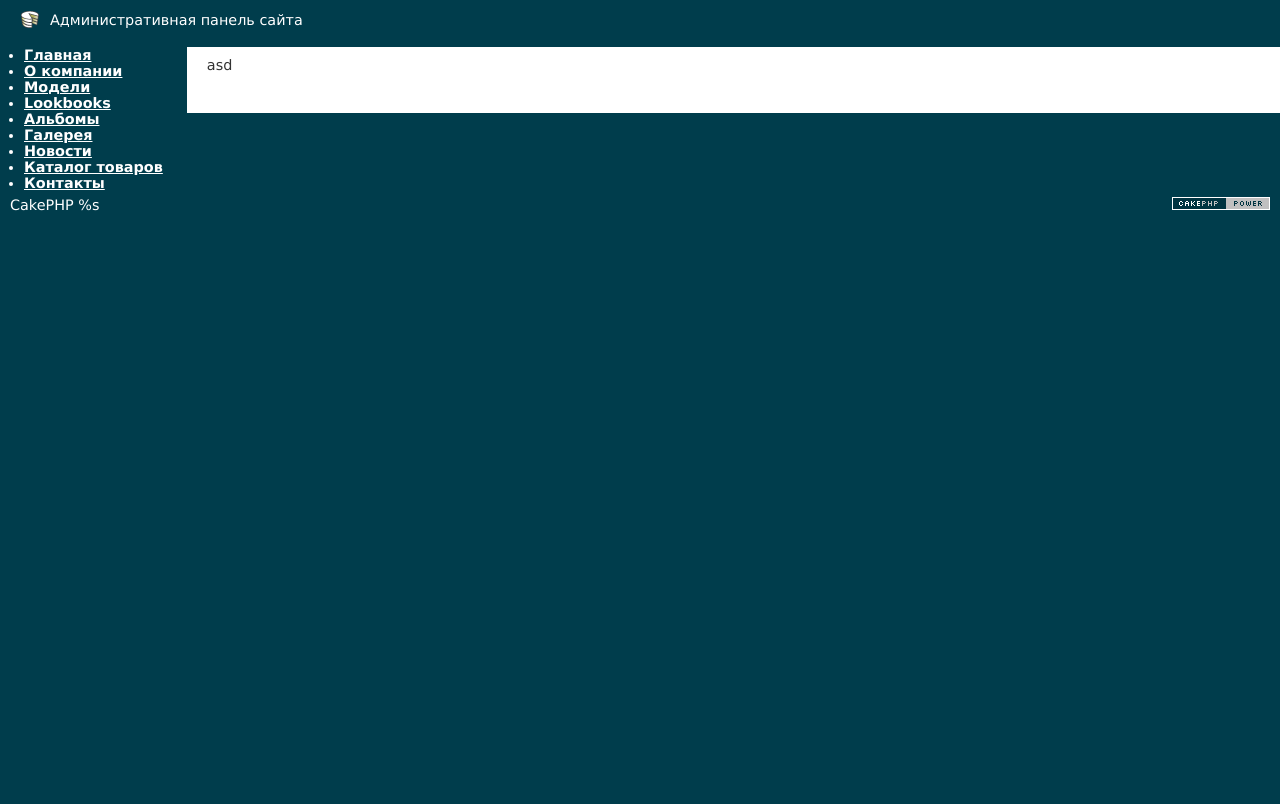
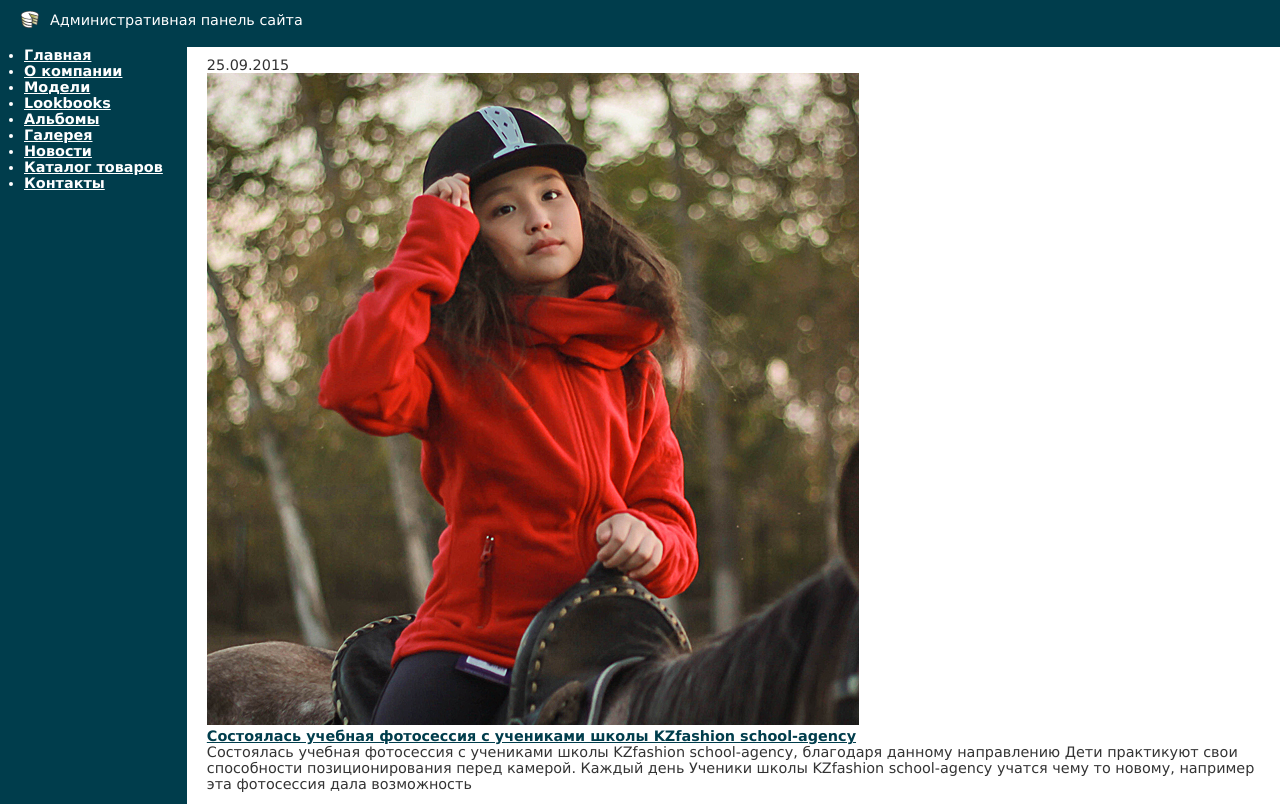
Before and after one commit to nuralys/kazfashion, a CakePHP app: the page made by app/View/News/view.ctp in a window 1280 px wide. Shown: the top 804 px of the page. Run offline with PHP 8.4 and a stand-in for CakePHP, Linux system fonts and the light colour scheme; the template is opened without the code that fills it, so the values that code supplies are empty; some libraries are stand-ins or nearby versions.

Commit message:
Добавление страницы новостей

```diff
--- a/app/View/News/view.ctp
+++ b/app/View/News/view.ctp
@@ -1 +1,24 @@
-asd
+<div class="content">
+				<div class="news_item">
+					<div class="date">25.09.2015</div>
+					<div class="news_item_img">
+						<a href=""><img src="img/news2.jpg" alt=""></a>
+						<div class="news_item_img_shadow">
+
+						</div>
+					</div>
+					<div class="news_item_title"><a href="">Cостоялась учебная фотосессия с учениками школы KZfashion school-agency</a></div>
+					<div class="news_item_des">
+						<p>
+							Cостоялась учебная фотосессия с учениками школы KZfashion school-agency, благодаря данному направлению Дети практикуют свои способности позиционирования перед камерой. Каждый день Ученики школы KZfashion school-agency учатся чему то новому, например эта фотосессия дала возможность
+						</p>
+					</div>
+					<img src="img/news_2lvl.jpg" alt="">
+					<div class="news_item_des">
+						<p>
+							Cостоялась учебная фотосессия с учениками школы KZfashion school-agency, благодаря данному направлению Дети практикуют свои способности позиционирования перед камерой. Каждый день Ученики школы KZfashion school-agency учатся чему то новому, например эта фотосессия дала возможность
+						</p>
+					</div>
+				</div>
+			</div>
+			<?php echo $this->element('sidebar'); ?>
```
Also changed, not shown: app/View/News/index.ctp (+21 -1 lines), 1 other file.
